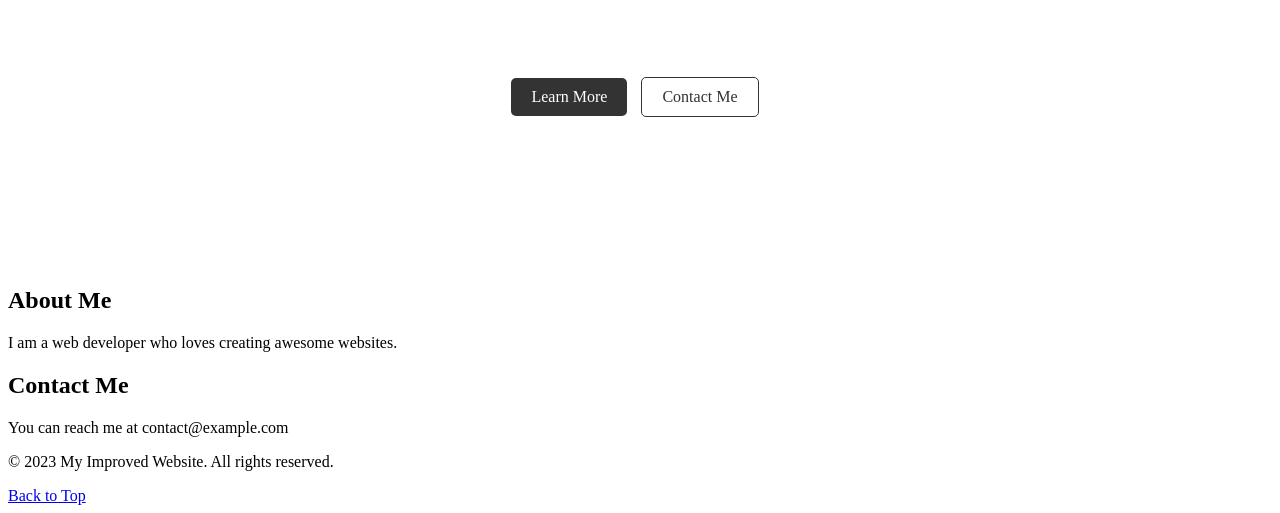
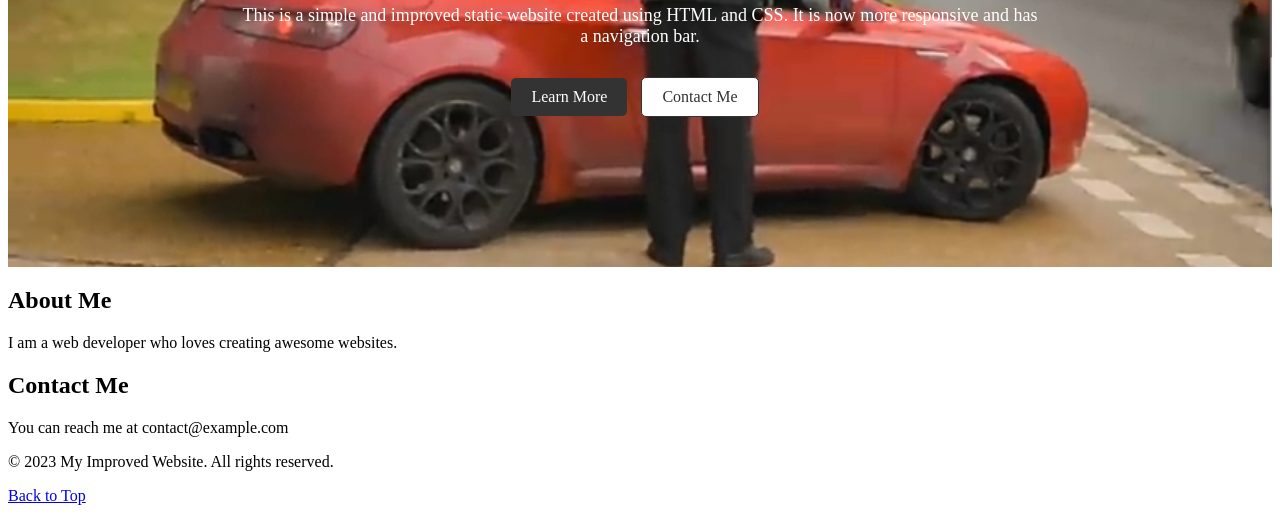
Before and after one commit to Rhyzen16/B10Repo, a plain HTML site: page index.html in a window 1280 px wide. Shown: the part 415-928 px from the top of the page. Drawn offline with Linux system fonts and the light colour scheme.

Commit message:
Update style.css

```diff
--- a/style.css
+++ b/style.css
@@ -2,7 +2,7 @@
 
 /* Hero Section */
 .hero {
-    background-image: url('path/to/your-image.jpg');
+    background-image: url('Project1.jpg');
     background-size: cover;
     background-position: center;
     color: #fff;
```
